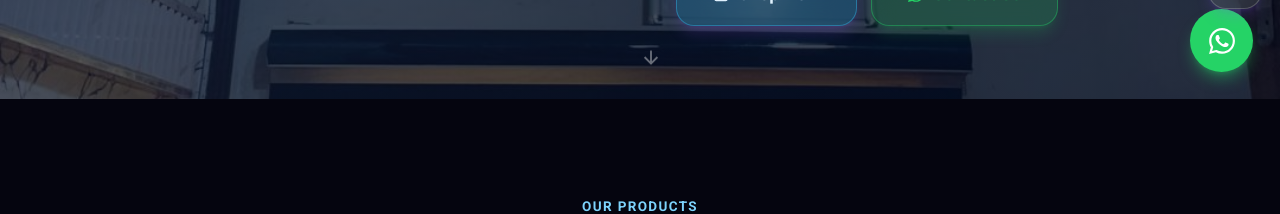
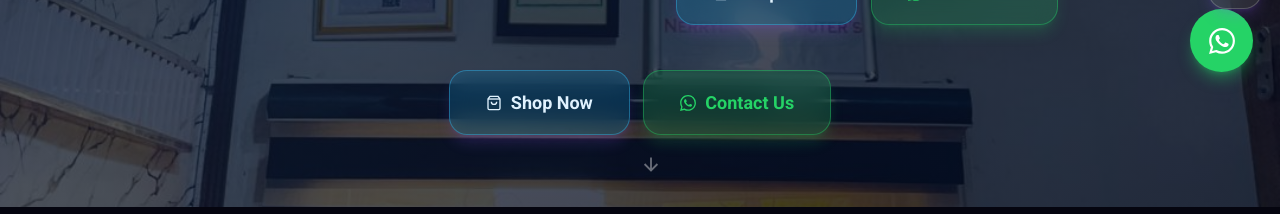
Before and after one commit to ABugDrone/NerryLink, a Next.js app in the folder nerrylink-website/: page / in a window 1280 px wide. Shown: the part 701-915 px from the top of the page. Built offline with nearby package versions, Linux system fonts and the light colour scheme; a web font is replaced by a local one.

Commit message:
fix: move shop now + contact buttons to centered position below hero grid

```diff
--- a/nerrylink-website/src/components/sections/Hero.tsx
+++ b/nerrylink-website/src/components/sections/Hero.tsx
@@ -105,6 +105,23 @@
             </motion.div>
           </motion.div>
         </div>
+
+        {/* Buttons — centered below the grid */}
+        <motion.div variants={itemVariants} className="flex flex-col xs:flex-row gap-3 justify-center mt-10">
+          <GlassButton href="/products" variant="primary" className="text-sm sm:text-base px-6 sm:px-8 py-3 sm:py-4 w-full xs:w-auto shadow-lg shadow-violet-500/20">
+            <svg width="16" height="16" viewBox="0 0 24 24" fill="none" stroke="currentColor" strokeWidth="2" aria-hidden="true">
+              <path d="M6 2L3 6v14a2 2 0 0 0 2 2h14a2 2 0 0 0 2-2V6l-3-4z"/><line x1="3" y1="6" x2="21" y2="6"/>
+              <path d="M16 10a4 4 0 0 1-8 0"/>
+            </svg>
+            Shop Now
+          </GlassButton>
+          <GlassButton href="/contact" variant="whatsapp" className="text-sm sm:text-base px-6 sm:px-8 py-3 sm:py-4 w-full xs:w-auto shadow-lg shadow-green-500/20">
+            <svg width="16" height="16" viewBox="0 0 24 24" fill="currentColor" aria-hidden="true">
+              <path d="M17.472 14.382c-.297-.149-1.758-.867-2.03-.967-.273-.099-.471-.148-.67.15-.197.297-.767.966-.94 1.164-.173.199-.347.223-.644.075-.297-.15-1.255-.463-2.39-1.475-.883-.788-1.48-1.761-1.653-2.059-.173-.297-.018-.458.13-.606.134-.133.298-.347.446-.52.149-.174.198-.298.298-.497.099-.198.05-.371-.025-.52-.075-.149-.669-1.612-.916-2.207-.242-.579-.487-.5-.669-.51-.173-.008-.371-.01-.57-.01-.198 0-.52.074-.792.372-.272.297-1.04 1.016-1.04 2.479 0 1.462 1.065 2.875 1.213 3.074.149.198 2.096 3.2 5.077 4.487.709.306 1.262.489 1.694.625.712.227 1.36.195 1.871.118.571-.085 1.758-.719 2.006-1.413.248-.694.248-1.289.173-1.413-.074-.124-.272-.198-.57-.347m-5.421 7.403h-.004a9.87 9.87 0 0 1-5.031-1.378l-.361-.214-3.741.982.998-3.648-.235-.374a9.86 9.86 0 0 1-1.51-5.26c.001-5.45 4.436-9.884 9.888-9.884 2.64 0 5.122 1.03 6.988 2.898a9.825 9.825 0 0 1 2.893 6.994c-.003 5.45-4.437 9.884-9.885 9.884m8.413-18.297A11.815 11.815 0 0 0 12.05 0C5.495 0 .16 5.335.157 11.892c0 2.096.547 4.142 1.588 5.945L.057 24l6.305-1.654a11.882 11.882 0 0 0 5.683 1.448h.005c6.554 0 11.89-5.335 11.893-11.893a11.821 11.821 0 0 0-3.48-8.413z"/>
+            </svg>
+            Contact Us
+          </GlassButton>
+        </motion.div>
       </motion.div>
 
       {/* Scroll indicator */}
```
